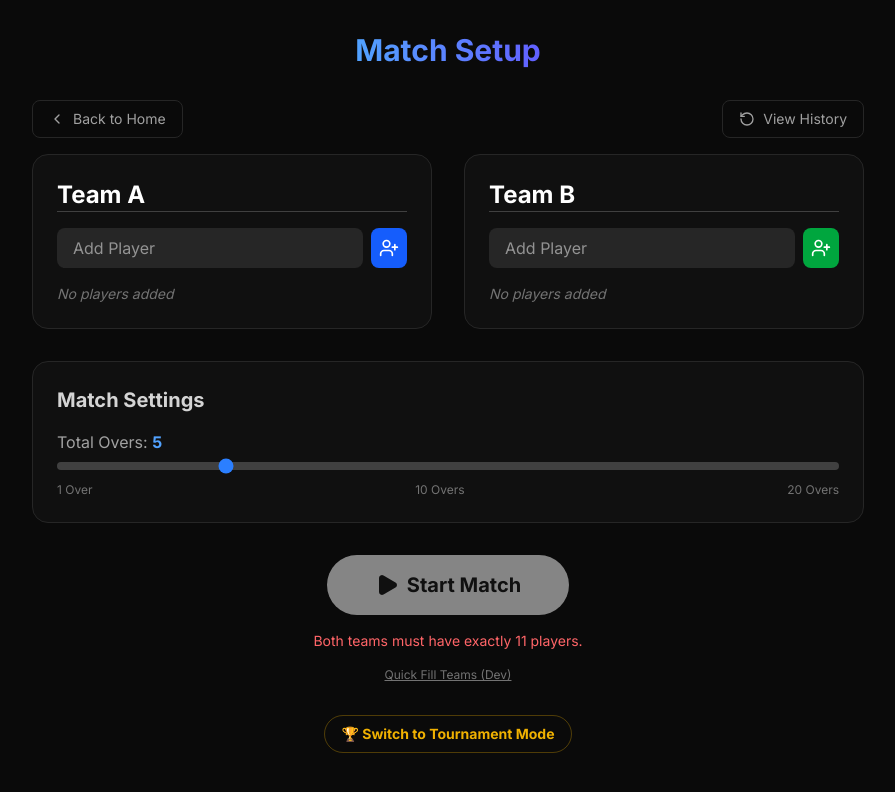
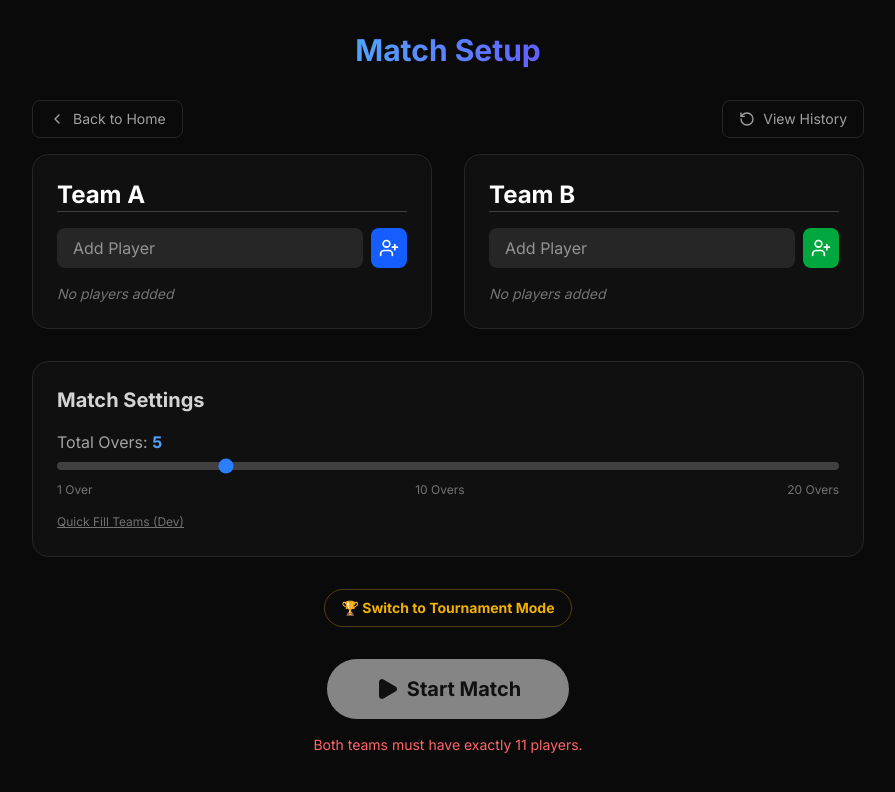
Before and after one commit to Gulshankrdeveloper/score-board, a Next.js app: page /cricket in a window 1280 px wide. Shown: the top 792 px of the page, without its empty margins (192-1087 px from the left). Built offline with nearby package versions, Linux system fonts and the light colour scheme.

Commit message:
Revert scoring UI and prepare for tournament grouping

```diff
--- a/package.json
+++ b/package.json
@@ -10,6 +10,7 @@
   },
   "dependencies": {
     "clsx": "^2.1.1",
+    "firebase": "^12.9.0",
     "framer-motion": "^12.34.0",
     "lucide-react": "^0.563.0",
     "next": "16.1.6",
--- a/src/app/cricket/page.tsx
+++ b/src/app/cricket/page.tsx
@@ -5,6 +5,7 @@ import { motion, AnimatePresence } from "framer-motion";
 import { Settings, RotateCcw, Monitor, UserPlus, Users, ArrowLeftRight, Play, Trash2, ChevronLeft } from "lucide-react";
 import Link from "next/link";
 import { cn } from "@/lib/utils";
+
 
 // --- Types ---
 type Player = {
@@ -105,6 +106,11 @@ export default function CricketPage() {
     const [tournamentName, setTournamentName] = useState("My Tournament");
     const [tempTournamentTeamName, setTempTournamentTeamName] = useState("");
 
+
+
+    // --- Sync Effect ---
+
+
     useEffect(() => {
         if (celebration) {
             const timer = setTimeout(() => setCelebration(null), 2500);
@@ -185,6 +191,7 @@ export default function CricketPage() {
     const bowler = currentBowlingTeam.players.find(p => p.id === bowlerId);
 
     const [lastOverBowlerId, setLastOverBowlerId] = useState<string | null>(null);
+
 
     // --- Logic Helpers ---
     const fillDummyTeams = () => {
@@ -500,7 +507,7 @@ export default function CricketPage() {
 
     const handleBall = (runs: number | string) => {
         let runVal = 0;
-        let isExtra = false;
+        // let isExtra = false; // Unused in this simplified logic, but kept for context if needed later
         let isWicket = false;
         let isValidBall = true;
         let shouldEndInnings = false;
@@ -535,7 +542,7 @@ export default function CricketPage() {
                     }, 2500);
                 }
             } else if (runs === "WD" || runs === "NB") {
-                isExtra = true;
+                // isExtra = true;
                 isValidBall = false;
                 runVal = 1;
                 setExtras(prev => ({ ...prev, [runs === "WD" ? "w" : "nb"]: prev[runs === "WD" ? "w" : "nb"] + 1 }));
@@ -589,15 +596,7 @@ export default function CricketPage() {
                     // 3. ALWAYS swap ends at end of over (regardless of last ball run)
                     // But wait, if we swapped above (odd run), doing it again here cancels it out?
                     // Rule: Run taken (odd) -> Swap. Then End of over -> Ends change (Swap).
-                    // So yes, multiple swaps can happen.
-                    // Example: 1 run on last ball.
-                    // - Batters run (Swap 1).
-                    // - Over ends (Ends change -> Swap 2).
-                    // Result: Original striker is back at strike?
-                    // No, "swapStriker" just swaps IDs.
-                    // Scenarios:
-                    // 1 Run: Striker A -> B (Run). Over ends -> Ends change (B is at Non-Striker end, A at Striker).
-                    // So effectively, A faces next ball? Yes.
+                    // So effectively, original striker is back at strike? Yes.
                     // Calling swapStriker() twice effectively does nothing if synchronous, but logic says:
                     // Odd run logic happens NOW. Over end logic happens usually immediately or after.
                     // Let's just call it again.
@@ -612,9 +611,9 @@ export default function CricketPage() {
         } else {
             // Extra ball
             setCurrentOver(prev => [...prev, runs.toString()]);
-            if (typeof runs === 'number' && runs % 2 !== 0) { // e.g. NB + run? Simplified here runs is string for extras
-                // runs is string for WD/NB so this check fails safely
-            }
+            // if (typeof runs === 'number' && runs % 2 !== 0) { // e.g. NB + run? Simplified here runs is string for extras
+            // runs is string for WD/NB so this check fails safely
+            // }
         }
     };
 
@@ -753,7 +752,19 @@ export default function CricketPage() {
                             <span>20 Overs</span>
                         </div>
                     </div>
+
+                    {isAdmin && (
+                        <button onClick={fillDummyTeams} className="text-xs text-neutral-500 underline hover:text-white mt-4">
+                            Quick Fill Teams (Dev)
+                        </button>
+                    )}
                 </div>
+
+                {!activeTournamentMatchId && (
+                    <button onClick={() => setGameState("tournament-setup")} className="text-sm text-yellow-500 hover:text-yellow-400 font-bold flex items-center gap-2 mt-8 border border-yellow-500/30 px-4 py-2 rounded-full hover:bg-yellow-500/10 transition-colors">
+                        🏆 Switch to Tournament Mode
+                    </button>
+                )}
 
                 <div className="flex flex-col gap-4 items-center mt-8">
                     <button
@@ -765,16 +776,6 @@ export default function CricketPage() {
                     </button>
                     {(teamA.players.length !== 11 || teamB.players.length !== 11) && (
                         <div className="text-red-400 text-sm">Both teams must have exactly 11 players.</div>
-                    )}
-                    {isAdmin && (
-                        <button onClick={fillDummyTeams} className="text-xs text-neutral-500 underline hover:text-white">
-                            Quick Fill Teams (Dev)
-                        </button>
-                    )}
-                    {!activeTournamentMatchId && (
-                        <button onClick={() => setGameState("tournament-setup")} className="text-sm text-yellow-500 hover:text-yellow-400 font-bold flex items-center gap-2 mt-4 border border-yellow-500/30 px-4 py-2 rounded-full hover:bg-yellow-500/10 transition-colors">
-                            🏆 Switch to Tournament Mode
-                        </button>
                     )}
                 </div>
             </div>
```
Also changed, not shown: 1 other file (tests, documents, lock files or other folders).
